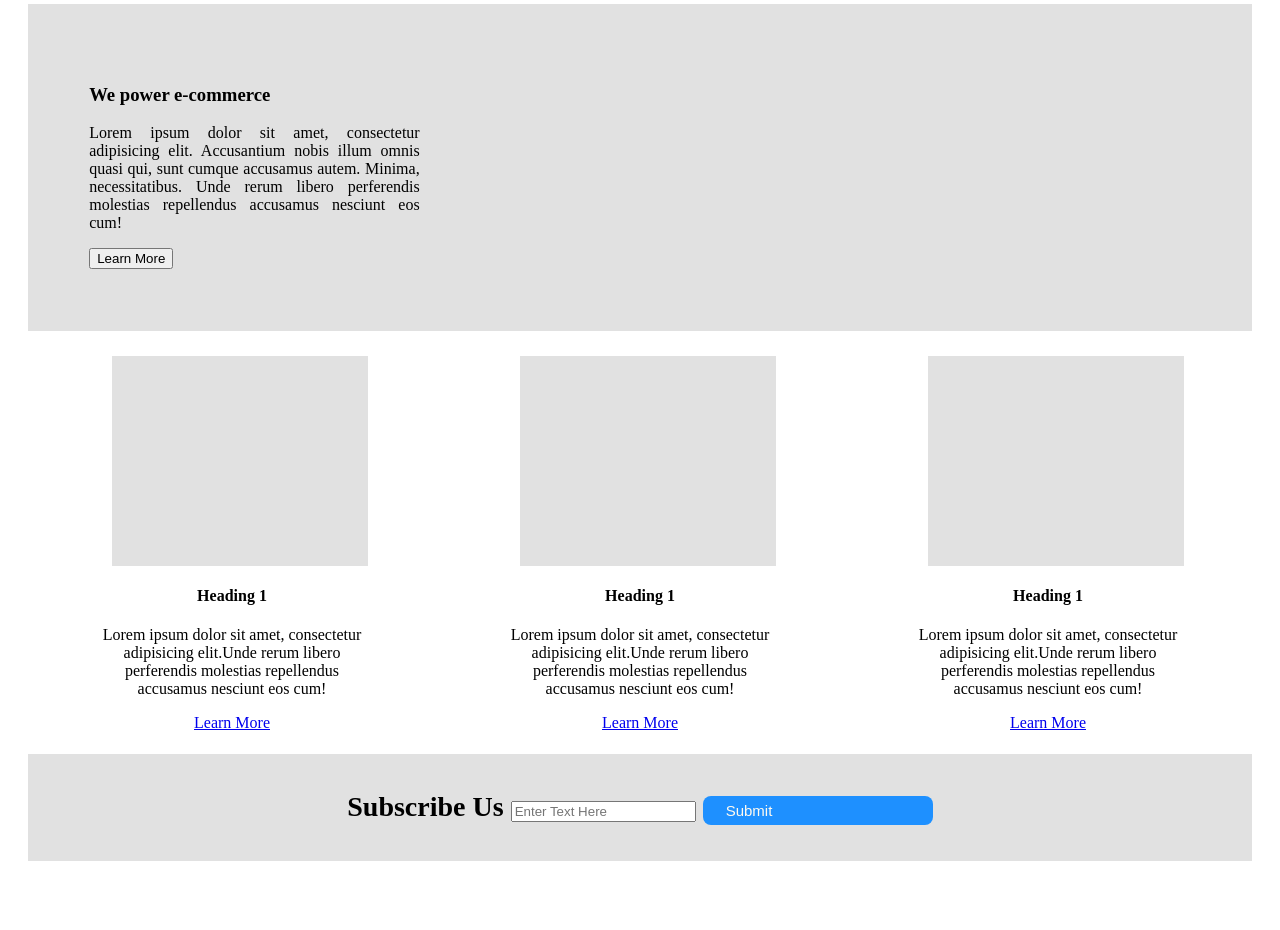
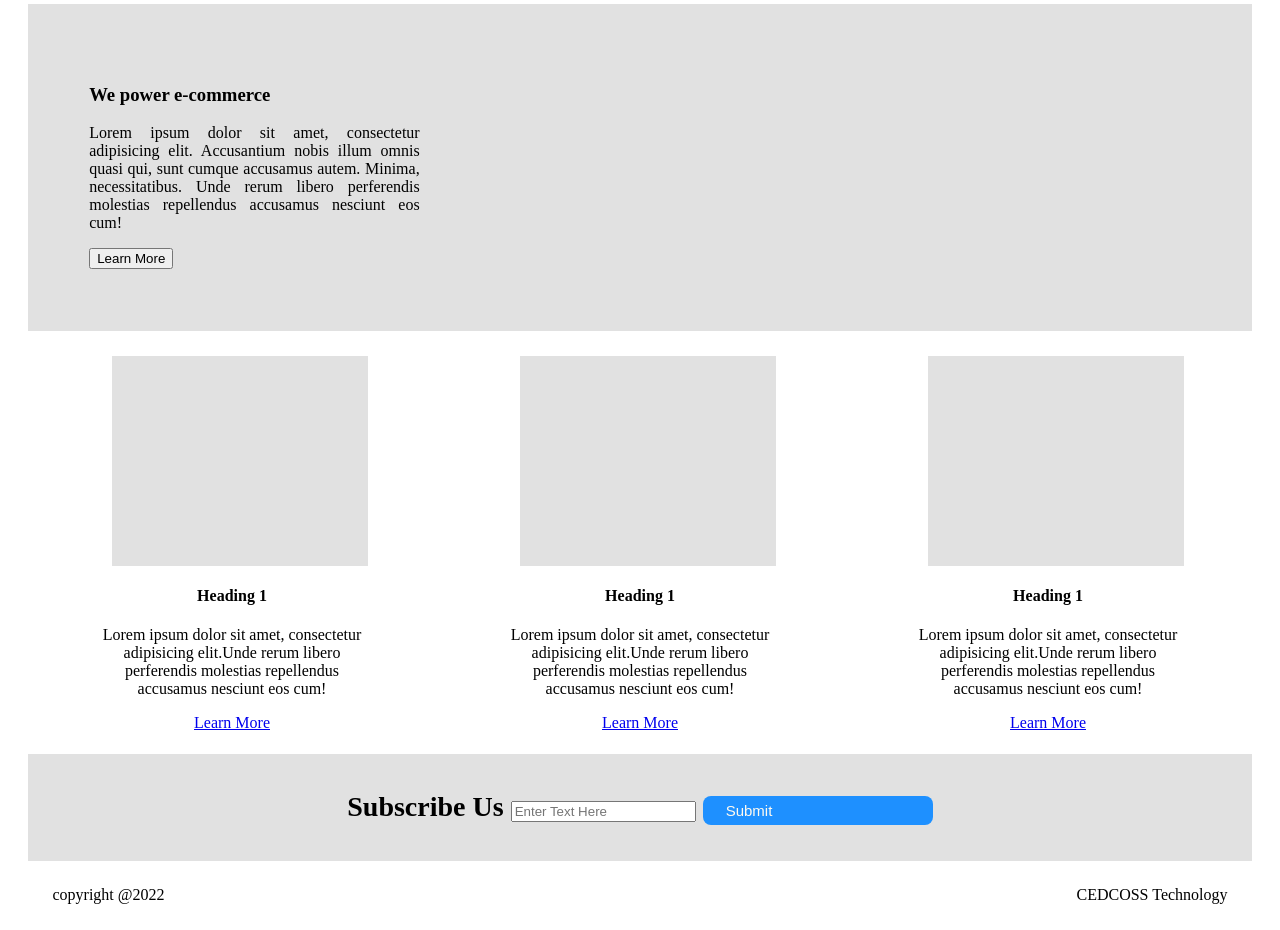
Before and after one commit to 1922Satyamgupta/template3, a plain HTML site: page src/index.html in a window 1280 px wide. Shown: the part 121-1051 px from the top of the page. Before the commit the page ends 1002 px from the top, so only its background shows below. Drawn offline with Linux system fonts and the light colour scheme.

Commit message:
footer file

```diff
--- a/src/index.html
+++ b/src/index.html
@@ -8,7 +8,6 @@
     <title>template_3</title>
 </head>
 <body>
-
     <div id="wrapper">
         <div id="header">
             <div id="mains"><ul>
@@ -57,9 +56,14 @@
                 <div id="texting">Subscribe Us
                     <input type="text" placeholder="Enter Text Here" name="content">
                     <input type="submit" value="Submit" id="submitBtn">
-                 </div>
+
+                </div>
             </div>
         </div>
-     </div>
+        <div id="footer">
+            <span id="footer_1">copyright @2022</span>
+            <span id="footer_2">CEDCOSS Technology</span>
+        </div>
+    </div>
 </body>
 </html>
--- a/src/style.css
+++ b/src/style.css
@@ -72,6 +72,15 @@ ul{
 .content {
 text-align: center;
 }
+#footer{
+  padding: 2%;
+}
+#footer_1{
+  float:left;
+}
+#footer_2{
+  float: right;
+}
 @media only screen and (max-width: 600px) {
   #headings{
       display: block;
```
Lines whose indentation alone changed are shown as unchanged.
